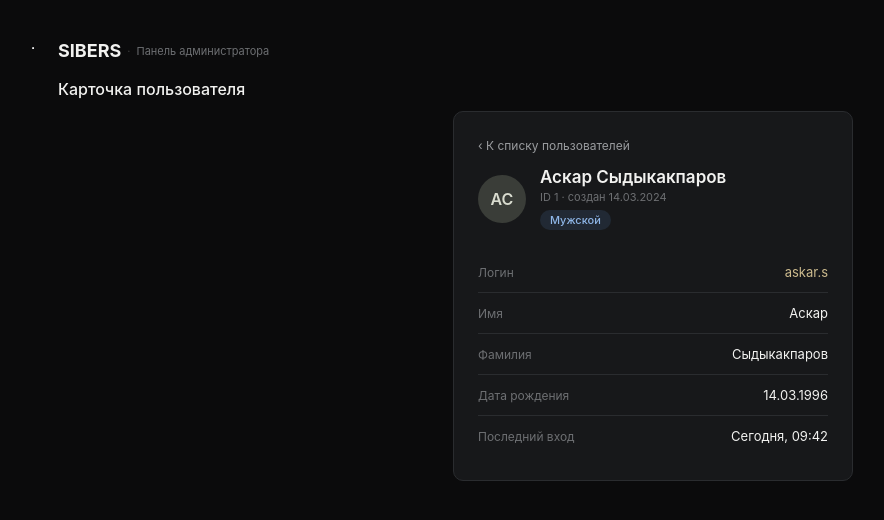
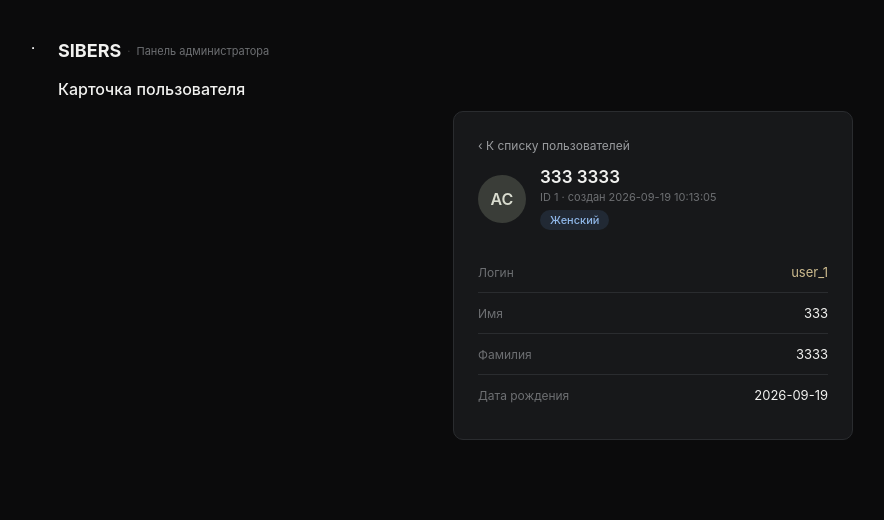
Before and after one commit to askariois/test_admin_panel, a PHP site: page /user/show/1 in a window 1280 px wide. Shown: the top 520 px of the page, without its empty margins (0-884 px from the left). Run offline with PHP 8.4, Linux system fonts and the light colour scheme; the visitor is signed in with stand-in values (Sample User, id 1); data comes from the database, SQL or seed files in the repository; both versions use the stored data as it was after the commit.

Commit message:
Refactor session handling: change admin session key from 'admin_id' to 'admin_login'; update related references in UserController and index.php Add README file: provide project overview, installation instructions, and functionality details Enhance user creation form: make gender and birth date fields required Update user detail view: display dynamic user information and conditionally render fields Add SQL dump file: include database structure and sample data for users and admins

```diff
--- a/Controllers/LoginController.php
+++ b/Controllers/LoginController.php
@@ -16,7 +16,7 @@ class LoginController
 
 
         if (password_verify($data['password'], $admin['password'])) {
-            $_SESSION['admin_id'] = $admin['login'];
+            $_SESSION['admin_login'] = $admin['login'];
             header('Location: /home/');
             exit;
         } else {
--- a/Controllers/UserController.php
+++ b/Controllers/UserController.php
@@ -17,7 +17,7 @@ class UserController
 
 
       $admin = new Admin();
-      $adminData = $admin->login($_SESSION['admin_id']);
+      $adminData = $admin->login($_SESSION['admin_login']);
 
       $totalPages = ceil($total / $perPage);
 
--- a/View/user/user-create.php
+++ b/View/user/user-create.php
@@ -51,11 +51,11 @@
                 <label>Пол</label>
                 <div class="gender-toggle">
                     <label class="gender-option">
-                        <input type="radio" name="gender" value="male" checked>
+                        <input type="radio" name="gender" value="male" checked required>
                         Мужской
                     </label>
                     <label class="gender-option">
-                        <input type="radio" name="gender" value="female">
+                        <input type="radio" name="gender" value="female" required>
                         Женский
                     </label>
                 </div>
@@ -63,7 +63,7 @@
 
             <div class="field">
                 <label for="birth_date">Дата рождения</label>
-                <input id="birth_date" type="date" name="birth_date">
+                <input id="birth_date" type="date" name="birth_date" required>
             </div>
 
             <div class="edit-footer">
--- a/View/user/user-single.php
+++ b/View/user/user-single.php
@@ -12,33 +12,37 @@
     <div class="card-header">
       <div class="avatar">AC</div>
       <div>
-        <h3>Аскар Сыдыкакпаров</h3>
-        <div class="meta">ID 1 · создан 14.03.2024</div>
-        <span class="badge badge-male">Мужской</span>
+        <h3><?= trim($user['first_name'] . ' ' . $user['last_name']) ?></h3>
+        <div class="meta">ID <?= $user['id']; ?> · создан <?= $user['created_at']; ?></div>
+        <span class="badge badge-male"><?php if($user['gender'] === 'male'): ?>Мужской<?php else: ?>Женский<?php endif; ?></span>
       </div>
     </div>
 
     <div class="info-list">
+      <?php if($user['login']): ?>
       <div class="info-row">
         <span class="info-label">Логин</span>
-        <span class="info-value link">askar.s</span>
+        <span class="info-value link"><?= $user['login']; ?></span>
       </div>
+      <?php endif; ?>
+      <?php if($user['first_name']): ?>
       <div class="info-row">
         <span class="info-label">Имя</span>
-        <span class="info-value">Аскар</span>
+        <span class="info-value"><?= $user['first_name']; ?></span>
       </div>
+      <?php endif; ?>
+      <?php if($user['last_name']): ?>
       <div class="info-row">
         <span class="info-label">Фамилия</span>
-        <span class="info-value">Сыдыкакпаров</span>
+        <span class="info-value"><?= $user['last_name']; ?></span>
       </div>
+      <?php endif; ?>
+      <?php if($user['birth_date']): ?>
       <div class="info-row">
         <span class="info-label">Дата рождения</span>
-        <span class="info-value">14.03.1996</span>
+        <span class="info-value"><?= $user['birth_date']; ?></span>
       </div>
-      <div class="info-row">
-        <span class="info-label">Последний вход</span>
-        <span class="info-value">Сегодня, 09:42</span>
-      </div>
+      <?php endif; ?>
     </div>
 
   </div>
--- a/public/index.php
+++ b/public/index.php
@@ -9,7 +9,7 @@ $parts = explode('/', trim($uri, '/'));
 $id = $parts[2] ?? null;
 $route = parse_url($parts[0], PHP_URL_PATH) . '/' . ($parts[1] ?? '');
 
-if (empty($_SESSION['admin_id']) && ($route !== '/' && $route !== 'login/')) {
+if (empty($_SESSION['admin_login']) && ($route !== '/' && $route !== 'login/')) {
     header('Location: /');
     exit;
 }
```
Also changed, not shown: sibers_db.sql (added, +110 -0 lines), README.md (added), 1 other file.
